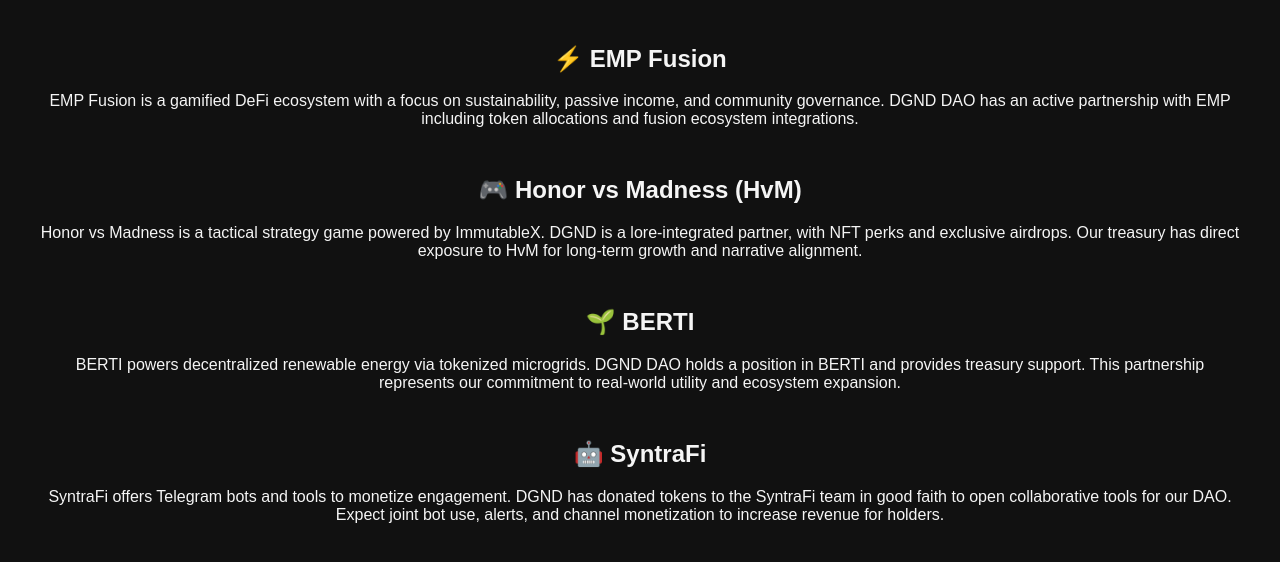
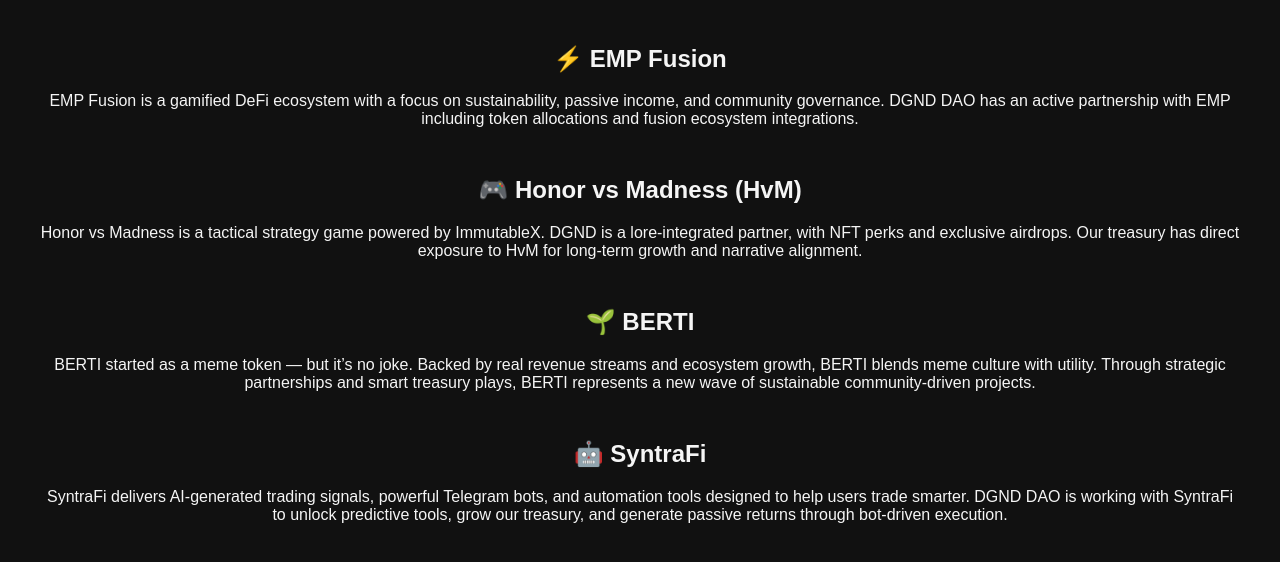
Before and after one commit to TheCryptoDegend/dgnd-dapp, a plain HTML site: page index.html in a window 1280 px wide. Shown: the part 1696-2258 px from the top of the page. Drawn offline with Linux system fonts and the light colour scheme.

Commit message:
Update index.html

```diff
--- a/index.html
+++ b/index.html
@@ -103,12 +103,12 @@
 
   <div class="section">
     <h2>🌱 BERTI</h2>
-    <p>BERTI powers decentralized renewable energy via tokenized microgrids. DGND DAO holds a position in BERTI and provides treasury support. This partnership represents our commitment to real-world utility and ecosystem expansion.</p>
+<p>BERTI started as a meme token — but it’s no joke. Backed by real revenue streams and ecosystem growth, BERTI blends meme culture with utility. Through strategic partnerships and smart treasury plays, BERTI represents a new wave of sustainable community-driven projects.</p>
   </div>
 
   <div class="section">
     <h2>🤖 SyntraFi</h2>
-    <p>SyntraFi offers Telegram bots and tools to monetize engagement. DGND has donated tokens to the SyntraFi team in good faith to open collaborative tools for our DAO. Expect joint bot use, alerts, and channel monetization to increase revenue for holders.</p>
+<p>SyntraFi delivers AI-generated trading signals, powerful Telegram bots, and automation tools designed to help users trade smarter. DGND DAO is working with SyntraFi to unlock predictive tools, grow our treasury, and generate passive returns through bot-driven execution.</p>
   </div>
 
   <script>
```
